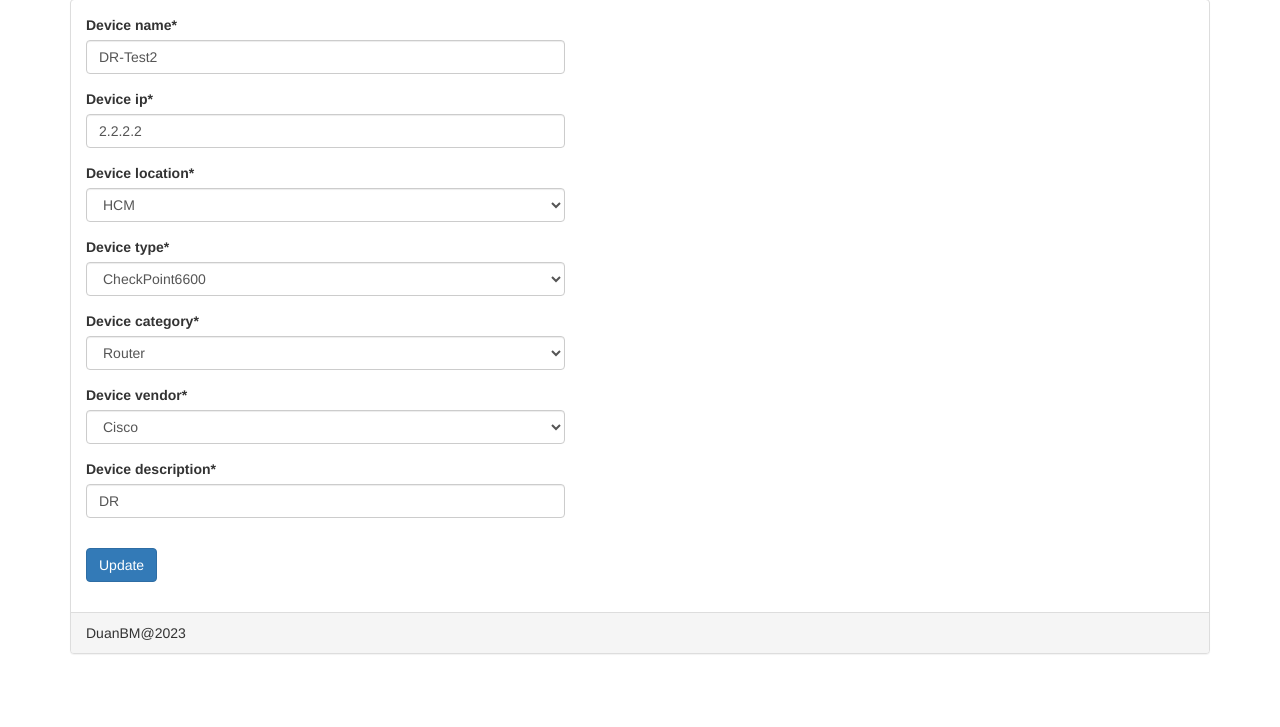
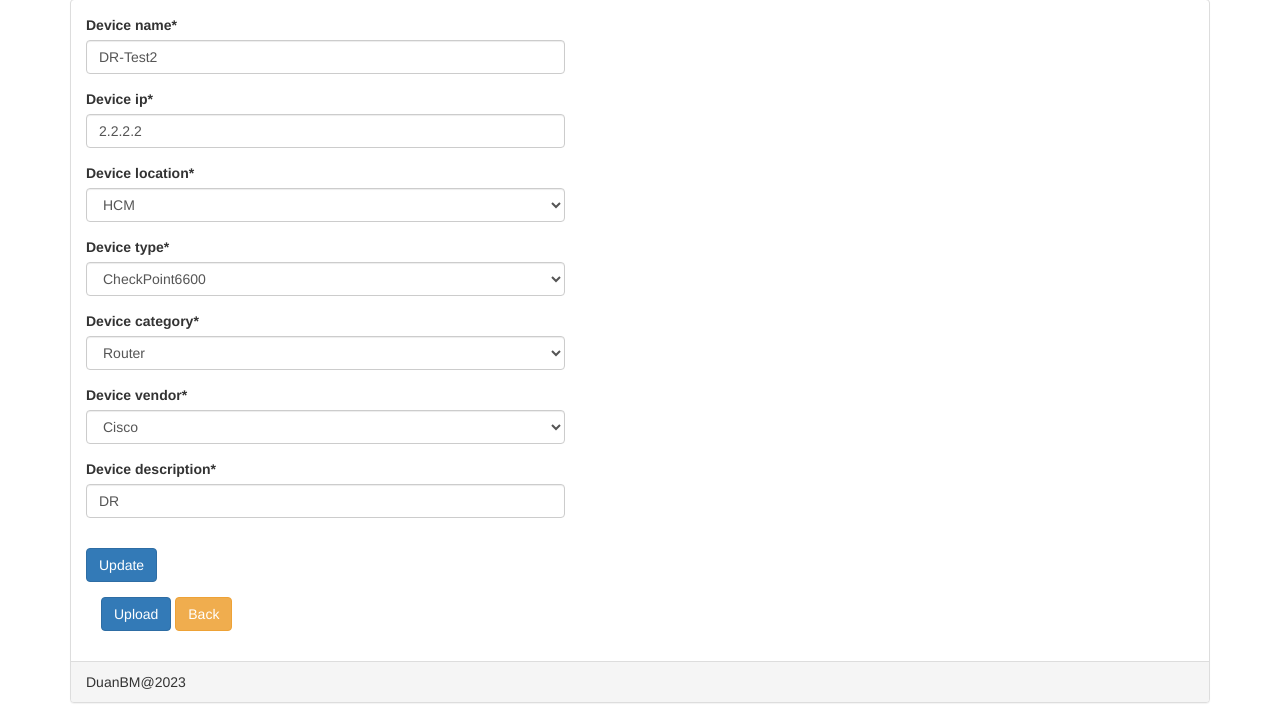
Before and after one commit to duanbm1911/icms, a Django app: page /inventory/update-device/4 in a window 1280 px wide. Shown: the part 73-800 px from the top of the page. Run offline with Django 4.2, Linux system fonts and the light colour scheme; data comes from the database, SQL or seed files in the repository; some libraries are stand-ins or nearby versions.

Commit message:
Update update_device.html

```diff
--- a/inventory/templates/update_device.html
+++ b/inventory/templates/update_device.html
@@ -13,6 +13,11 @@
       <div class="form-group">
         <button type="submit" class="btn btn-primary form-group">Update</button>
       </div>
+      <div class="form-group">
+        <button type="submit" id="upload-file-btn" class="btn btn-primary">Upload</button>
+        <a href="/inventory/create-device"><button type="button"
+            class="btn btn-warning">Back</button></a>
+      </div>
     </form>
   </div>
 </div>
```
